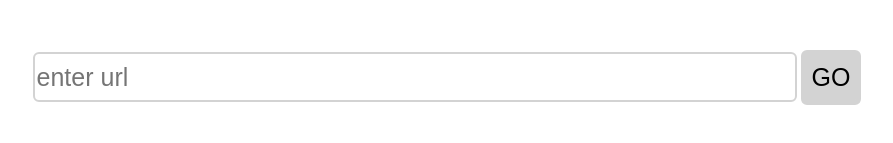
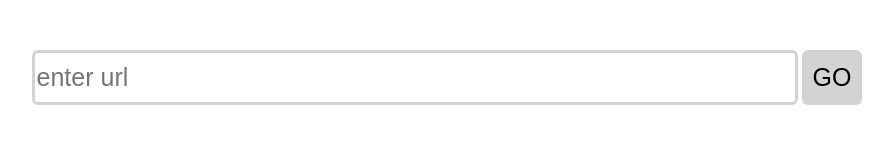
Before and after one commit to chanceshelby/e-browser, a plain HTML site: page index.html in a window 1280 px wide. Shown: the part 153-296 px from the top of the page, without its empty margins (193-1086 px from the left). Drawn offline with Linux system fonts and the light colour scheme.

Commit message:
Update index.html

```diff
--- a/index.html
+++ b/index.html
@@ -38,10 +38,10 @@ window.status=('Connecting to ' + URLis);
 
 <table border="0" align="CENTER">
 
-<tr><td valign="MIDDLE" align="CENTER"></font><input type="TEXT" name="Dest" size="50" maxlength="50" placeholder="enter url" cols="30" rows="5" style="width:100%; outline:none; background-color: white;border: 2px solid lightgrey; font-size:25px; border-top-left-radius: 6px;
+<tr><td valign="MIDDLE" align="CENTER"></font><input type="TEXT" name="Dest" size="50" maxlength="50" placeholder="enter url" cols="30" rows="5" style="width:100%; outline:none; background-color: white;border: 3px solid lightgrey; font-size:25px; border-top-left-radius: 6px;
   border-top-right-radius: 6px;
   border-bottom-left-radius: 6px;
-  border-bottom-right-radius: 6px; height: 50px;">
+  border-bottom-right-radius: 6px; height: 55px;">
 
 <br><td align="CENTER"><p><input type="Button" name="Go to" value="GO" style="outline: none; font-size:25px; background-color:lightgrey; border: 5px solid lightgrey; border-top-right-radius: 6px;
   border-bottom-left-radius: 6px; border-top-left-radius: 6px;
```
